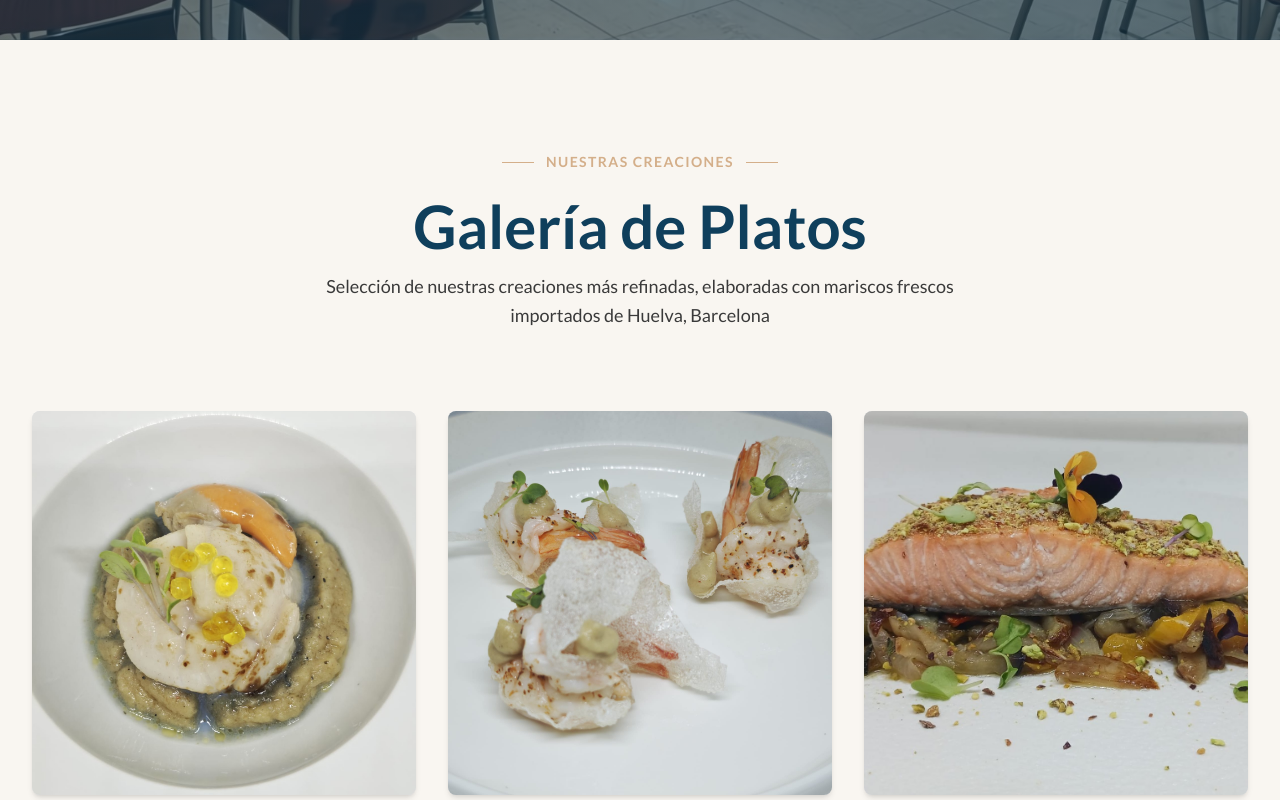
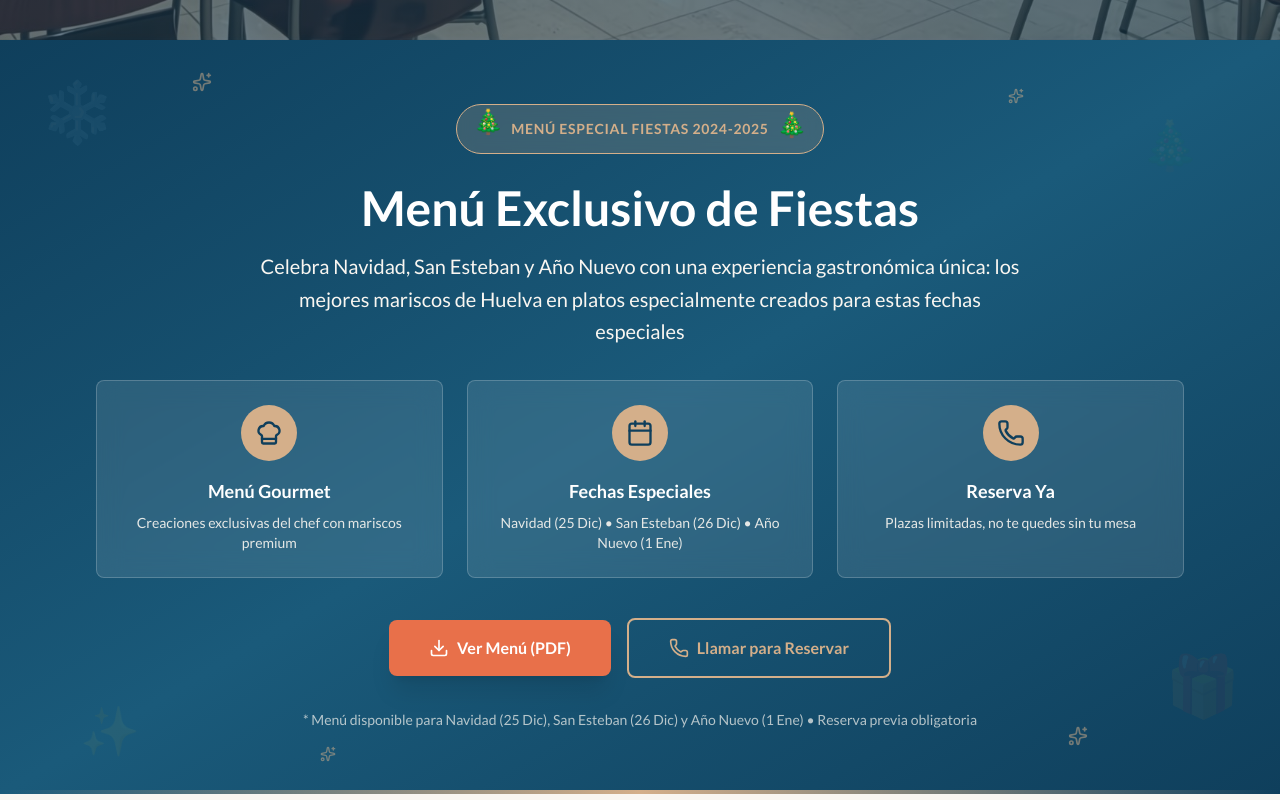
Before and after one commit to yerayhurtado/raco-de-huelva, a Next.js app: page / in a window 1280 px wide. Shown: the part 760-1560 px from the top of the page. Built offline with nearby package versions, Linux system fonts and the light colour scheme.

Commit message:
Menu Navidad

```diff
--- a/src/app/Contacto/Contacto.tsx
+++ b/src/app/Contacto/Contacto.tsx
@@ -156,7 +156,8 @@ export default function Contact() {
                       <div>
                         <dt className="font-semibold text-[#D4AF8A]">Martes - Domingo:</dt>
                         <dd>13:00 - 16:00</dd>
-                        <dd>20:30 - 23:00</dd>
+                        <dt className="font-semibold text-[#D4AF8A]">Viernes - Sabado (Noche):</dt>
+                        <dd>20:30 - 23:30</dd>
                       </div>
                       <div className="pt-2 border-t border-[#D4AF8A]/20">
                         <dt className="font-semibold text-[#E8704A]">Lunes:</dt>
--- a/src/app/Footer/Footer.tsx
+++ b/src/app/Footer/Footer.tsx
@@ -73,7 +73,8 @@ export default function Footer() {
               <div>
                 <p className="font-semibold text-[#0F3F5C]">Martes - Domingo</p>
                 <p>13:00 - 16:00</p>
-                <p>20:30 - 23:00</p>
+                <p className="font-semibold text-[#0F3F5C]">Viernes - Sabado (Noche):</p>
+                <p>20:30 - 23:30</p>
               </div>
               <div className="pt-2 border-t border-[#D4AF8A]/30">
                 <p className="font-semibold text-[#E8704A]">Lunes: Cerrado</p>
--- /dev/null
+++ b/src/app/NavidadBanner/ChristmasBanner.tsx
@@ -0,0 +1,150 @@
+'use client';
+import { Sparkles, ChefHat, Calendar, Phone, Download } from 'lucide-react';
+
+export default function ChristmasAnnouncement() {
+  return (
+    <section className="relative py-12 sm:py-16 bg-gradient-to-br from-[#0F3F5C] via-[#1a5a7a] to-[#0F3F5C] overflow-hidden">
+      {/* Patrón decorativo de fondo */}
+      <div className="absolute inset-0 opacity-5">
+        <div className="absolute top-10 left-10 text-6xl">❄️</div>
+        <div className="absolute top-20 right-20 text-5xl">🎄</div>
+        <div className="absolute bottom-10 left-20 text-5xl">✨</div>
+        <div className="absolute bottom-20 right-10 text-6xl">🎁</div>
+      </div>
+
+      {/* Estrellas brillantes animadas */}
+      <div className="absolute inset-0 pointer-events-none">
+        <Sparkles className="absolute top-8 left-[15%] w-5 h-5 text-[#D4AF8A] animate-pulse" />
+        <Sparkles className="absolute top-12 right-[20%] w-4 h-4 text-[#D4AF8A] animate-pulse delay-200" />
+        <Sparkles className="absolute bottom-8 left-[25%] w-4 h-4 text-[#D4AF8A] animate-pulse delay-400" />
+        <Sparkles className="absolute bottom-12 right-[15%] w-5 h-5 text-[#D4AF8A] animate-pulse delay-600" />
+      </div>
+
+      <div className="max-w-6xl mx-auto px-4 sm:px-6 lg:px-8 relative z-10">
+        {/* Badge decorativo */}
+        <div className="flex justify-center mb-6">
+          <div className="inline-flex items-center gap-2 bg-[#D4AF8A]/20 backdrop-blur-sm border border-[#D4AF8A] px-4 py-2 rounded-full">
+            <span className="text-2xl animate-bounce">🎄</span>
+            <span className="text-xs sm:text-sm font-semibold text-[#D4AF8A] uppercase tracking-wider">
+              Menú Especial Fiestas 2024-2025
+            </span>
+            <span className="text-2xl animate-bounce delay-300">🎄</span>
+          </div>
+        </div>
+
+        {/* Título principal */}
+        <div className="text-center mb-8">
+          <h2 className="text-3xl sm:text-4xl lg:text-5xl font-bold text-white mb-3 leading-tight">
+            Menú Exclusivo de Fiestas
+          </h2>
+          <p className="text-base sm:text-lg lg:text-xl text-[#F9F6F1] max-w-3xl mx-auto leading-relaxed">
+            Celebra Navidad, San Esteban y Año Nuevo con una experiencia gastronómica única:
+            los mejores mariscos de Huelva en platos especialmente creados para estas fechas especiales
+          </p>
+        </div>
+
+        {/* Features Grid */}
+        <div className="grid grid-cols-1 sm:grid-cols-3 gap-6 mb-10">
+          {/* Feature 1 */}
+          <div className="bg-white/10 backdrop-blur-md rounded-lg p-6 text-center border border-white/20 hover:bg-white/15 transition-all duration-300">
+            <div className="inline-flex items-center justify-center w-14 h-14 bg-[#D4AF8A] rounded-full mb-4">
+              <ChefHat className="w-7 h-7 text-[#0F3F5C]" />
+            </div>
+            <h3 className="text-lg font-bold text-white mb-2">
+              Menú Gourmet
+            </h3>
+            <p className="text-sm text-[#F9F6F1]/90">
+              Creaciones exclusivas del chef con mariscos premium
+            </p>
+          </div>
+
+          {/* Feature 2 */}
+          <div className="bg-white/10 backdrop-blur-md rounded-lg p-6 text-center border border-white/20 hover:bg-white/15 transition-all duration-300">
+            <div className="inline-flex items-center justify-center w-14 h-14 bg-[#D4AF8A] rounded-full mb-4">
+              <Calendar className="w-7 h-7 text-[#0F3F5C]" />
+            </div>
+            <h3 className="text-lg font-bold text-white mb-2">
+              Fechas Especiales
+            </h3>
+            <p className="text-sm text-[#F9F6F1]/90">
+              Navidad (25 Dic) • San Esteban (26 Dic) • Año Nuevo (1 Ene)
+            </p>
+          </div>
+
+          {/* Feature 3 */}
+          <div className="bg-white/10 backdrop-blur-md rounded-lg p-6 text-center border border-white/20 hover:bg-white/15 transition-all duration-300">
+            <div className="inline-flex items-center justify-center w-14 h-14 bg-[#D4AF8A] rounded-full mb-4">
+              <Phone className="w-7 h-7 text-[#0F3F5C]" />
+            </div>
+            <h3 className="text-lg font-bold text-white mb-2">
+              Reserva Ya
+            </h3>
+            <p className="text-sm text-[#F9F6F1]/90">
+              Plazas limitadas, no te quedes sin tu mesa
+            </p>
+          </div>
+        </div>
+
+        {/* CTAs */}
+        <div className="flex flex-col sm:flex-row gap-4 justify-center items-center">
+          <a
+            href="/menu-navidad.pdf"
+            target="_blank"
+            rel="noopener noreferrer"
+            className="w-full sm:w-auto bg-[#E8704A] hover:bg-[#D4764A] text-white px-10 py-4 font-bold rounded-lg transition-all duration-300 shadow-xl hover:shadow-2xl hover:scale-105 text-base flex items-center justify-center gap-2"
+          >
+            <Download className="w-5 h-5" />
+            <span>Ver Menú (PDF)</span>
+          </a>
+
+          <a
+            href="tel:658890607"
+            className="w-full sm:w-auto border-2 border-[#D4AF8A] text-[#D4AF8A] hover:bg-[#D4AF8A]/10 px-10 py-4 font-bold rounded-lg transition-all duration-300 text-base flex items-center justify-center gap-2"
+          >
+            <Phone className="w-5 h-5" />
+            <span>Llamar para Reservar</span>
+          </a>
+        </div>
+
+        {/* Nota final */}
+        <p className="text-center text-xs sm:text-sm text-[#F9F6F1]/70 mt-8">
+          * Menú disponible para Navidad (25 Dic), San Esteban (26 Dic) y Año Nuevo (1 Ene) • Reserva previa obligatoria
+        </p>
+      </div>
+
+      {/* Borde decorativo inferior */}
+      <div className="absolute bottom-0 left-0 right-0 h-1 bg-gradient-to-r from-transparent via-[#D4AF8A] to-transparent"></div>
+
+      <style jsx>{`
+        @keyframes pulse {
+          0%, 100% {
+            opacity: 1;
+          }
+          50% {
+            opacity: 0.5;
+          }
+        }
+
+        .animate-pulse {
+          animation: pulse 2s cubic-bezier(0.4, 0, 0.6, 1) infinite;
+        }
+
+        .delay-200 {
+          animation-delay: 0.2s;
+        }
+
+        .delay-300 {
+          animation-delay: 0.3s;
+        }
+
+        .delay-400 {
+          animation-delay: 0.4s;
+        }
+
+        .delay-600 {
+          animation-delay: 0.6s;
+        }
+      `}</style>
+    </section>
+  );
+}
--- a/src/app/page.tsx
+++ b/src/app/page.tsx
@@ -7,12 +7,14 @@ import Contact from "./Contacto/Contacto";
 import Footer from "./Footer/Footer";
 import Opiniones from "./Opiniones/Opiniones";
 import MenusGrupo from "./MenuGrupo/MenuGrupo";
+import ChristmasAnnouncement from "./NavidadBanner/ChristmasBanner";
 
 export default function Home() {
   return (
     <>
       <Header />
       <Hero />
+      <ChristmasAnnouncement />
       <Gallery />
       <Opiniones />
       <Carta />
```
Also changed, not shown: 2 other files (tests, documents, lock files or other folders).
